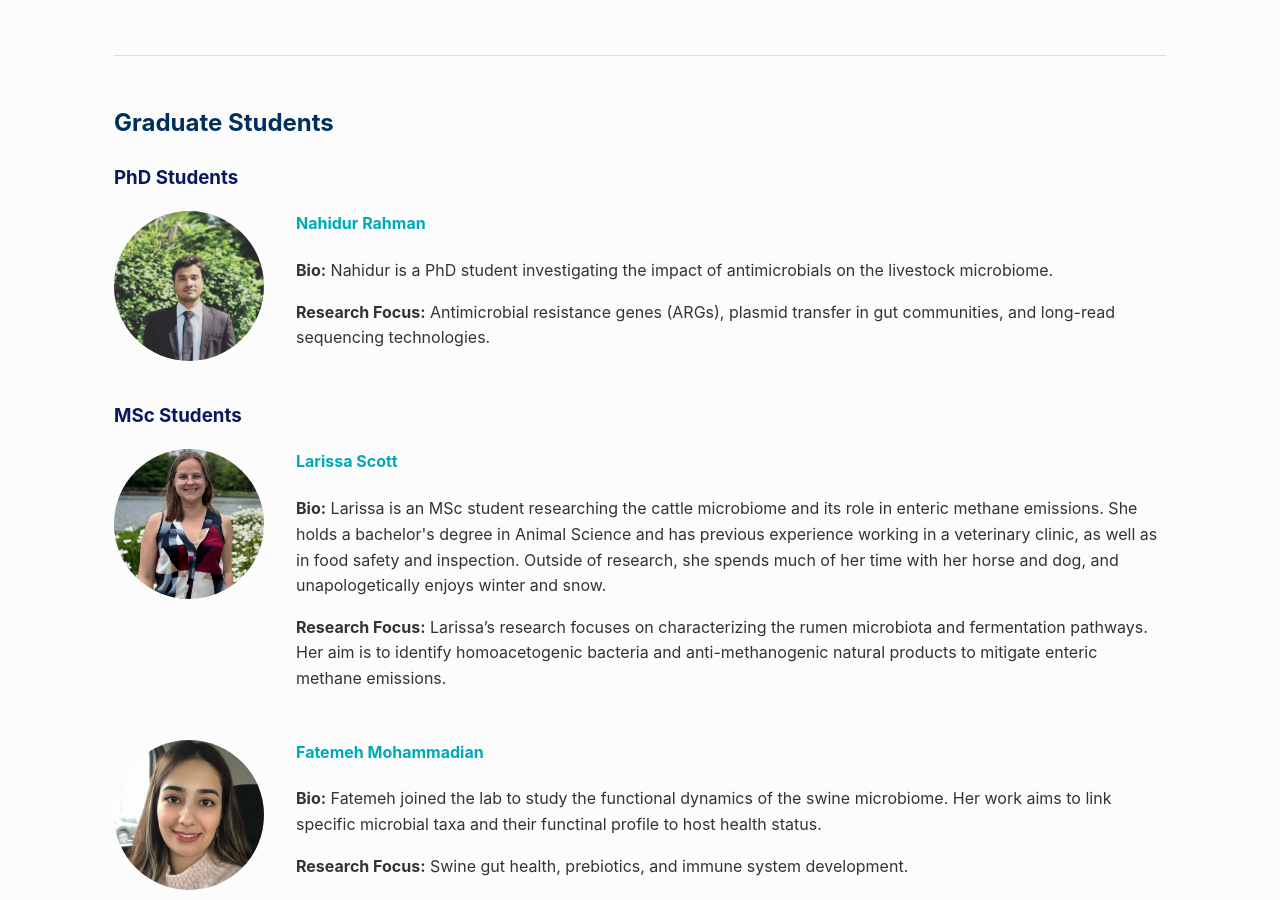
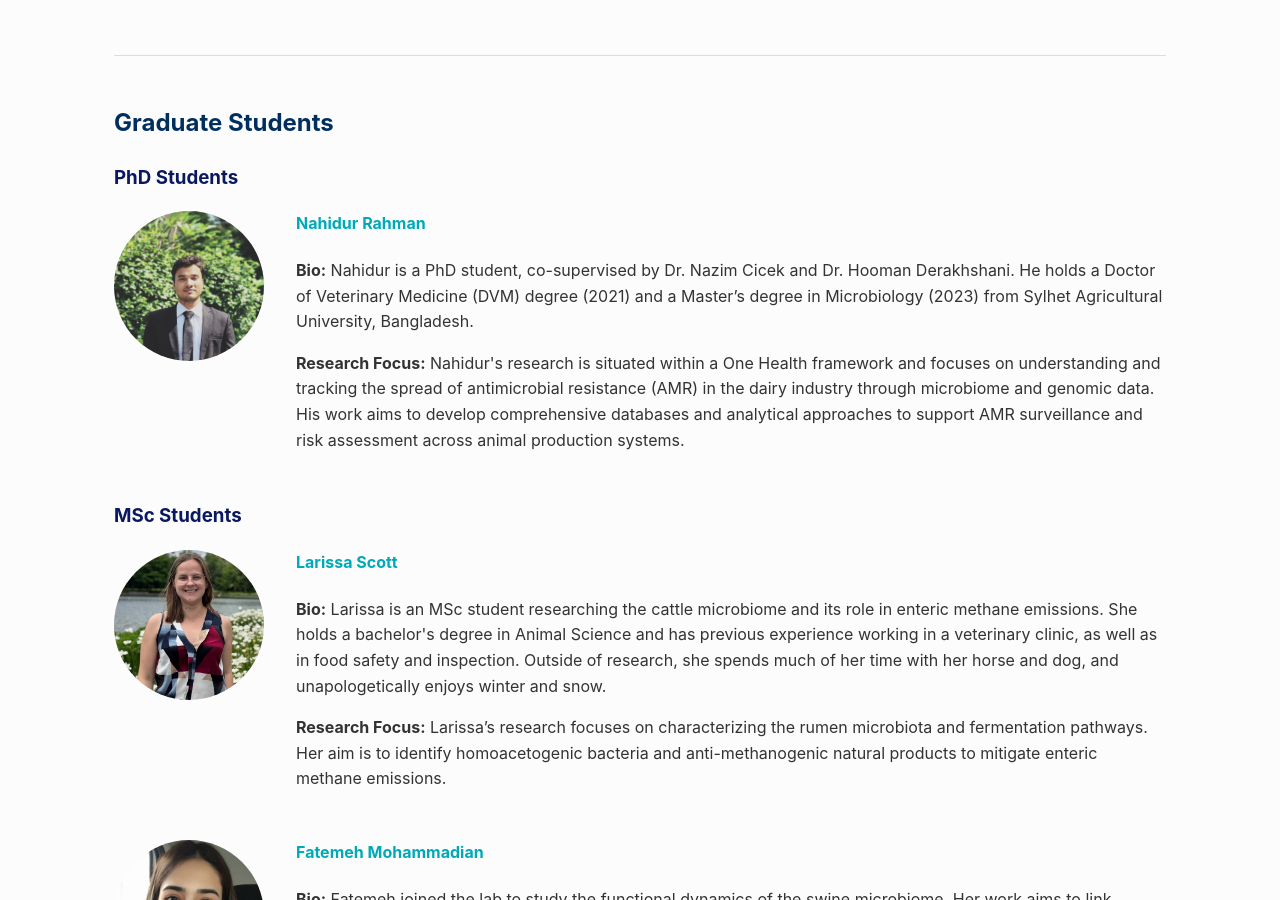
Before and after one commit to TLMicrobiomeLab/tlmicrobiomelab.github.io, a Jekyll site: the page built from people.html, in a window 1280 px wide and 900 px high, scrolled down 1148 px. Built offline with Jekyll 4.4.1, drawn with Linux system fonts in a browser that asks for light colours.

Commit message:
Update bio and research focus for Nahidur Rahman

```diff
--- a/people.html
+++ b/people.html
@@ -65,8 +65,8 @@ permalink: /people/
     </div>
     <div>
         <h4 style="margin-top: 0; color: #00A9B7;">Nahidur Rahman</h4>
-        <p><strong>Bio:</strong> Nahidur is a PhD student investigating the impact of antimicrobials on the livestock microbiome.</p>
-        <p><strong>Research Focus:</strong> Antimicrobial resistance genes (ARGs), plasmid transfer in gut communities, and long-read sequencing technologies.</p>
+        <p><strong>Bio:</strong> Nahidur is a PhD student, co-supervised by Dr. Nazim Cicek and Dr. Hooman Derakhshani. He holds a Doctor of Veterinary Medicine (DVM) degree (2021) and a Master’s degree in Microbiology (2023) from Sylhet Agricultural University, Bangladesh.</p>
+        <p><strong>Research Focus:</strong> Nahidur's research is situated within a One Health framework and focuses on understanding and tracking the spread of antimicrobial resistance (AMR) in the dairy industry through microbiome and genomic data. His work aims to develop comprehensive databases and analytical approaches to support AMR surveillance and risk assessment across animal production systems.</p>
     </div>
 </div>
 
```
